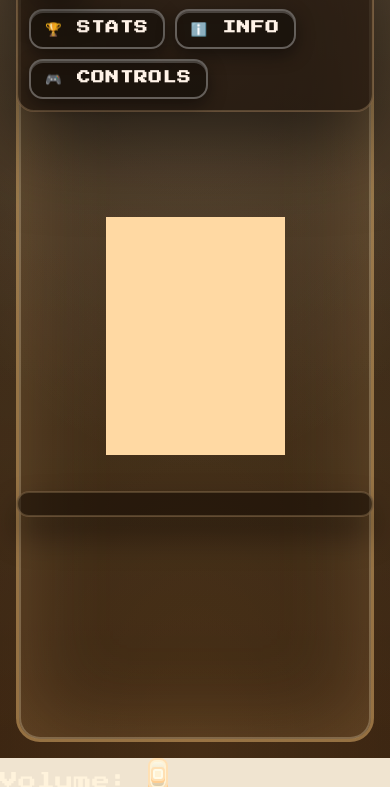
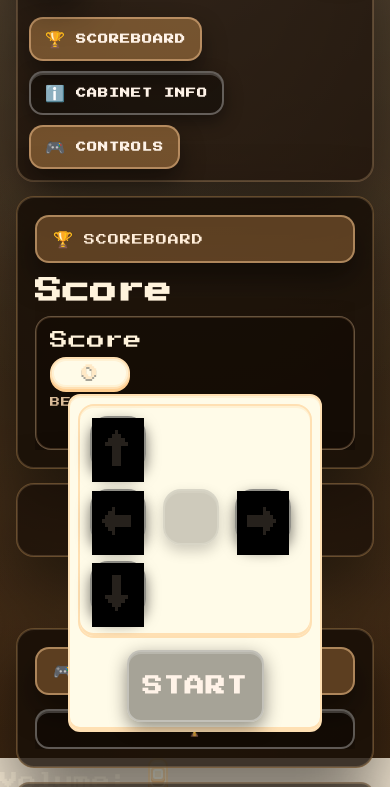
Before and after one commit to JustSadSock/SadSock-s-Minigames, a website built with Vite: page dodge-rain.html in a window 390 px wide. Shown: the part 86-873 px from the top of the page. Built offline with nearby package versions, Linux system fonts and the light colour scheme.

Commit message:
Refine arcade shell panels and responsive layout

```diff
--- a/i18n/en.json
+++ b/i18n/en.json
@@ -75,6 +75,9 @@
   "shell.toggleStats": "🏆 Stats",
   "shell.toggleInfo": "ℹ️ Info",
   "shell.toggleControls": "🎮 Controls",
+  "shell.panelStats": "Scoreboard",
+  "shell.panelInfo": "Cabinet Info",
+  "shell.panelControls": "Controls",
   "deleteBtn": "\u2190 Delete",
   "nextBtn": "\u25B6 Next",
   "executeBtn": "\u25B6 Execute",
--- a/i18n/ru.json
+++ b/i18n/ru.json
@@ -75,6 +75,9 @@
   "shell.toggleStats": "🏆 Статистика",
   "shell.toggleInfo": "ℹ️ Справка",
   "shell.toggleControls": "🎮 Управление",
+  "shell.panelStats": "Табло",
+  "shell.panelInfo": "О игре",
+  "shell.panelControls": "Управление",
   "deleteBtn": "\u2190 Удалить",
   "nextBtn": "\u25B6 Далее",
   "executeBtn": "\u25B6 Выполнить",
--- a/i18n/uk.json
+++ b/i18n/uk.json
@@ -75,6 +75,9 @@
   "shell.toggleStats": "🏆 Статистика",
   "shell.toggleInfo": "ℹ️ Довідка",
   "shell.toggleControls": "🎮 Керування",
+  "shell.panelStats": "Табло",
+  "shell.panelInfo": "Про гру",
+  "shell.panelControls": "Керування",
   "deleteBtn": "\u2190 Видалити",
   "nextBtn": "\u25B6 Далі",
   "executeBtn": "\u25B6 Виконати",
--- a/src/core/ui/game-shell.js
+++ b/src/core/ui/game-shell.js
@@ -178,165 +178,100 @@ function initShell(container, options = {}) {
   const resizer = createResizeController(viewport, canvas, aspectRatio);
 
   const actions = ensureActionsContainer(headerSlot);
-  const drawers = new Map();
-  const toggles = new Map();
-
-  const backdrop = document.createElement('div');
-  backdrop.className = 'game-shell__drawer-backdrop';
-  root.appendChild(backdrop);
-
-  let activeDrawer = null;
+  const panels = new Map();
+  const cleanups = [];
 
   function updateDockVisibility() {
+    const leftPanels = toArray(leftDock?.querySelectorAll('.shell-panel'));
+    const rightPanels = toArray(rightDock?.querySelectorAll('.shell-panel'));
     const hasLeftPinned = leftPinned && leftPinned.childElementCount > 0;
     const hasRightPinned = rightPinned && rightPinned.childElementCount > 0;
-    let leftOpen = false;
-    let rightOpen = false;
-    drawers.forEach(drawer => {
-      if (!drawer.classList.contains('is-open')) return;
-      const side = drawer.dataset.shellDrawerSide || 'right';
-      if (side === 'left') leftOpen = true;
-      if (side === 'right') rightOpen = true;
-    });
 
-    if (hasLeftPinned || leftOpen) {
+    if (leftPanels.length || hasLeftPinned) {
       root.dataset.leftVisible = 'true';
+      const hasOpen = leftPanels.some(panel => panel.classList.contains('is-open'));
+      root.dataset.leftState = hasOpen || hasLeftPinned ? 'open' : 'collapsed';
     } else {
       delete root.dataset.leftVisible;
+      delete root.dataset.leftState;
     }
 
-    if (hasRightPinned || rightOpen) {
+    if (rightPanels.length || hasRightPinned) {
       root.dataset.rightVisible = 'true';
+      const hasOpen = rightPanels.some(panel => panel.classList.contains('is-open'));
+      root.dataset.rightState = hasOpen || hasRightPinned ? 'open' : 'collapsed';
     } else {
       delete root.dataset.rightVisible;
+      delete root.dataset.rightState;
     }
   }
 
-  function syncDrawerState() {
-    const hasActive = Boolean(activeDrawer && drawers.has(activeDrawer));
-    let activeSide = '';
-    drawers.forEach((drawer, key) => {
-      const open = hasActive && key === activeDrawer;
-      drawer.classList.toggle('is-open', open);
-      if (open) {
-        drawer.removeAttribute('aria-hidden');
-        drawer.focus({ preventScroll: true });
-        activeSide = drawer.dataset.shellDrawerSide || '';
-      } else {
-        drawer.setAttribute('aria-hidden', 'true');
+  function attachPanel(slot, preset) {
+    if (!slot || !preset) return;
+    const meta = { ...preset };
+    meta.slot = meta.slot || slot.dataset.shellSlot;
+    let panelEntry = null;
+    const decorated = decoratePanel(slot, meta, isOpen => {
+      updateDockVisibility();
+      resizer.refresh();
+      if (panelEntry?.quickToggle) {
+        panelEntry.quickToggle.classList.toggle('is-active', isOpen);
+        panelEntry.quickToggle.setAttribute('aria-expanded', String(isOpen));
       }
     });
-    toggles.forEach((btn, key) => {
-      const open = hasActive && key === activeDrawer;
-      btn.classList.toggle('is-active', open);
-      btn.setAttribute('aria-expanded', String(open));
+    if (!decorated) return;
+    panelEntry = decorated;
+    const dock = meta.side === 'left' ? leftPinned : rightPinned;
+    if (dock) {
+      dock.appendChild(decorated.slot);
+    }
+    panels.set(meta.name, decorated);
+    cleanups.push(() => {
+      decorated.toggle.removeEventListener('click', decorated.toggleHandler);
     });
-    root.classList.toggle('drawer-open', hasActive);
-    if (hasActive) {
-      root.dataset.drawer = activeDrawer;
-      if (activeSide) {
-        root.dataset.drawerSide = activeSide;
-      } else {
-        delete root.dataset.drawerSide;
-      }
-      backdrop.classList.add('is-active');
-      document.body.classList.add('shell-drawer-open');
-    } else {
-      delete root.dataset.drawer;
-      delete root.dataset.drawerSide;
-      backdrop.classList.remove('is-active');
-      document.body.classList.remove('shell-drawer-open');
-    }
-
-    updateDockVisibility();
   }
 
-  function closeDrawer() {
-    if (!activeDrawer) return;
-    activeDrawer = null;
-    syncDrawerState();
+  attachPanel(hudSlot, PANEL_PRESETS.hud);
+  attachPanel(sidebarSlot, PANEL_PRESETS.sidebar);
+  attachPanel(controlsSlot, PANEL_PRESETS.controls);
+
+  function setPanelState(name, open) {
+    const entry = panels.get(name);
+    if (!entry) return;
+    entry.setOpen(Boolean(open));
   }
 
-  function openDrawer(name) {
-    if (!drawers.has(name)) return;
-    if (activeDrawer === name) return;
-    activeDrawer = name;
-    syncDrawerState();
+  function togglePanel(name) {
+    const entry = panels.get(name);
+    if (!entry) return;
+    const isOpen = entry.slot.classList.contains('is-open');
+    setPanelState(name, !isOpen);
   }
 
-  function toggleDrawer(name) {
-    if (activeDrawer === name) {
-      closeDrawer();
-    } else {
-      openDrawer(name);
-    }
+  if (actions) {
+    panels.forEach((panel, name) => {
+      const { meta } = panel;
+      const quickToggle = createPanelToggle(meta);
+      quickToggle.classList.add('shell-panel__toggle--small', 'pill');
+      const quickToggleHandler = () => togglePanel(name);
+      quickToggle.addEventListener('click', quickToggleHandler);
+      const isOpen = panel.slot.classList.contains('is-open');
+      quickToggle.setAttribute('aria-expanded', isOpen ? 'true' : 'false');
+      quickToggle.classList.toggle('is-active', isOpen);
+      actions.appendChild(quickToggle);
+      panel.quickToggle = quickToggle;
+      panel.quickToggleHandler = quickToggleHandler;
+      cleanups.push(() => quickToggle.removeEventListener('click', quickToggleHandler));
+    });
   }
 
-  const onBackdropClick = () => closeDrawer();
-  backdrop.addEventListener('click', onBackdropClick);
-
-  const keyListener = event => {
-    if (event.key === 'Escape') {
-      closeDrawer();
-    }
-  };
-  window.addEventListener('keydown', keyListener);
-
-  const slotMap = new Map([
-    ['hud', hudSlot],
-    ['sidebar', sidebarSlot],
-    ['controls', controlsSlot]
-  ]);
-
-  const dockMap = new Map([
-    ['left', leftDock],
-    ['right', rightDock]
-  ]);
-
-  DRAWER_PRESETS.forEach(preset => {
-    const slot = slotMap.get(preset.slot);
-    if (!slot) return;
-    assignDrawerMeta(slot, preset.name, preset.side);
-    prependCloseButton(slot, preset.name);
-    const dock = dockMap.get(preset.side || 'right');
-    if (dock) {
-      dock.appendChild(slot);
-    } else {
-      root.appendChild(slot);
-    }
-    drawers.set(preset.name, slot);
-
-    if (actions) {
-      const button = document.createElement('button');
-      button.type = 'button';
-      button.className = 'pill shell-toggle';
-      button.dataset.shellToggle = preset.name;
-      button.setAttribute('aria-haspopup', 'dialog');
-      button.setAttribute('aria-controls', slot.id);
-      button.textContent = `${preset.icon} ${preset.fallback}`;
-      if (preset.label) {
-        button.setAttribute('data-i18n', preset.label);
-      }
-      button.addEventListener('click', () => toggleDrawer(preset.name));
-      actions.appendChild(button);
-      toggles.set(preset.name, button);
-    }
-
-    slot.addEventListener('click', event => {
-      const target = event.target;
-      if (target instanceof HTMLElement && target.hasAttribute('data-shell-close')) {
-        closeDrawer();
-      }
-    });
-  });
+  updateDockVisibility();
 
   if (footerSlot) {
     rightPinned.appendChild(footerSlot);
   }
 
   updateDockVisibility();
-
-  syncDrawerState();
 
   if (footerSlot) footerSlot.classList.add('game-shell__footer');
 
@@ -353,14 +288,29 @@ function initShell(container, options = {}) {
       resizer.refresh();
     },
     destroy() {
-      closeDrawer();
-      window.removeEventListener('keydown', keyListener);
-      backdrop.removeEventListener('click', onBackdropClick);
+      cleanups.forEach(fn => {
+        try {
+          fn();
+        } catch (err) {
+          // ignore cleanup errors
+        }
+      });
+      panels.forEach(panel => {
+        if (panel.quickToggle && panel.quickToggle.parentElement) {
+          panel.quickToggle.parentElement.removeChild(panel.quickToggle);
+        }
+      });
+      panels.clear();
       resizer.disconnect();
       root.dataset.shellReady = 'false';
     },
-    openDrawer,
-    closeDrawer
+    openPanel(name) {
+      setPanelState(name, true);
+    },
+    closePanel(name) {
+      setPanelState(name, false);
+    },
+    togglePanel
   };
 }
 
@@ -397,32 +347,32 @@ function markDataCanvas(canvas) {
 
 const OVERLAY_SELECTORS = ['#toast', '.toast', '[data-overlay]', '.start-screen', '#startScreen', '.modal', '.dialog', '.overlay', '.overlay-layer'];
 const CONTROL_SELECTORS = ['#startBtn', '.start-btn', '.start-button', '.control-bar', '.controls', '.actions'];
-const DRAWER_PRESETS = [
-  {
+const PANEL_PRESETS = {
+  hud: {
     name: 'stats',
-    slot: 'hud',
     icon: '🏆',
-    label: 'shell.toggleStats',
+    label: 'shell.panelStats',
     fallback: 'Stats',
-    side: 'left'
+    side: 'left',
+    defaultOpen: true
   },
-  {
+  sidebar: {
     name: 'info',
-    slot: 'sidebar',
     icon: 'ℹ️',
-    label: 'shell.toggleInfo',
+    label: 'shell.panelInfo',
     fallback: 'Info',
-    side: 'right'
+    side: 'left',
+    defaultOpen: false
   },
-  {
+  controls: {
     name: 'controls',
-    slot: 'controls',
     icon: '🎮',
-    label: 'shell.toggleControls',
+    label: 'shell.panelControls',
     fallback: 'Controls',
-    side: 'right'
+    side: 'right',
+    defaultOpen: true
   }
-];
+};
 
 function createElement(tag, className) {
   const el = document.createElement(tag);
@@ -441,35 +391,63 @@ function ensureActionsContainer(header) {
   return actions;
 }
 
-function assignDrawerMeta(slot, name, side) {
-  if (!slot) return null;
-  slot.classList.add('game-shell__drawer');
-  slot.classList.add('game-shell__drawer-content');
-  slot.classList.remove('game-shell__side', 'game-shell__controls', 'game-shell__hud');
-  slot.dataset.shellDrawer = name;
-  if (side) {
-    slot.dataset.shellDrawerSide = side;
-  } else {
-    delete slot.dataset.shellDrawerSide;
+function createPanelToggle(meta) {
+  const button = document.createElement('button');
+  button.type = 'button';
+  button.className = 'shell-panel__toggle';
+  const iconSpan = document.createElement('span');
+  iconSpan.className = 'shell-panel__icon';
+  iconSpan.textContent = meta.icon || '';
+  button.appendChild(iconSpan);
+  const labelSpan = document.createElement('span');
+  labelSpan.className = 'shell-panel__label';
+  labelSpan.textContent = meta.fallback || '';
+  if (meta.label) {
+    labelSpan.setAttribute('data-i18n', meta.label);
   }
-  slot.setAttribute('aria-hidden', 'true');
-  if (!slot.hasAttribute('tabindex')) {
-    slot.setAttribute('tabindex', '-1');
-  }
-  slot.id = slot.id || `shell-drawer-${name}`;
-  return slot;
+  button.appendChild(labelSpan);
+  return button;
 }
 
-function prependCloseButton(slot, name) {
-  if (!slot) return;
-  if (slot.querySelector('[data-shell-close]')) return;
-  const close = document.createElement('button');
-  close.type = 'button';
-  close.className = 'pill shell-close';
-  close.dataset.shellClose = name;
-  close.setAttribute('data-i18n', 'close');
-  close.textContent = 'Close';
-  slot.insertBefore(close, slot.firstChild);
+function decoratePanel(slot, meta, onToggle) {
+  if (!slot) return null;
+  slot.classList.remove('game-shell__drawer', 'game-shell__drawer-content');
+  slot.classList.add('shell-panel');
+  slot.classList.add(`shell-panel--${meta.side || 'left'}`);
+  slot.dataset.shellPanel = meta.name || meta.slot || '';
+
+  const currentChildren = Array.from(slot.childNodes);
+  const body = document.createElement('div');
+  body.className = 'shell-panel__body';
+  currentChildren.forEach(node => body.appendChild(node));
+
+  const toggle = createPanelToggle(meta);
+  slot.appendChild(body);
+  slot.insertBefore(toggle, body);
+
+  const defaultOpen = meta.defaultOpen !== false;
+
+  function setOpen(open) {
+    const willOpen = Boolean(open);
+    slot.classList.toggle('is-open', willOpen);
+    slot.classList.toggle('is-collapsed', !willOpen);
+    body.hidden = !willOpen;
+    toggle.setAttribute('aria-expanded', String(willOpen));
+    if (typeof onToggle === 'function') {
+      onToggle(willOpen, slot, meta);
+    }
+  }
+
+  setOpen(defaultOpen);
+
+  const toggleHandler = () => {
+    const willOpen = !slot.classList.contains('is-open');
+    setOpen(willOpen);
+  };
+
+  toggle.addEventListener('click', toggleHandler);
+
+  return { slot, toggle, body, meta, setOpen, toggleHandler };
 }
 
 function bootstrapFromStructure(structure) {
--- a/styles/shell.css
+++ b/styles/shell.css
@@ -4,18 +4,18 @@
 
 :root {
   --shell-font: 'Press Start 2P', var(--font-mono);
-  --shell-gap: clamp(12px, 2.4vw, 26px);
-  --shell-pad-x: clamp(14px, 5vw, 54px);
-  --shell-pad-y: clamp(12px, 3vh, 24px);
-  --shell-actions-gap: clamp(10px, 1.8vw, 18px);
+  --shell-gap: clamp(12px, 2.2vw, 24px);
+  --shell-pad-x: clamp(20px, 5vw, 54px);
+  --shell-pad-y: clamp(10px, 2vh, 18px);
+  --shell-actions-gap: clamp(10px, 1.6vw, 18px);
   --shell-text: #fff3dc;
   --shell-shadow: 0 30px 80px rgba(0, 0, 0, 0.55);
   --shell-border-soft: rgba(255, 205, 150, 0.28);
   --shell-border-strong: rgba(255, 181, 97, 0.48);
-  --shell-drawer-bg: rgba(23, 14, 7, 0.96);
-  --shell-drawer-border: rgba(255, 196, 120, 0.4);
-  --shell-drawer-shadow: 0 34px 90px rgba(0, 0, 0, 0.55);
-  --shell-drawer-width: clamp(260px, 24vw, 360px);
+  --shell-panel-bg: rgba(23, 14, 7, 0.82);
+  --shell-panel-border: rgba(255, 196, 120, 0.32);
+  --shell-panel-shadow: 0 32px 70px rgba(0, 0, 0, 0.55);
+  --shell-dock-collapsed: clamp(76px, 11vw, 120px);
 }
 
 body.game-surface {
@@ -45,28 +45,11 @@ body.game-surface::before {
   z-index: 0;
 }
 
-body.game-surface::after {
-  content: '';
-  position: fixed;
-  inset: clamp(12px, 4vw, 42px);
-  border-radius: clamp(24px, 4vw, 56px);
-  border: 3px solid rgba(255, 201, 125, 0.45);
-  box-shadow:
-    inset 0 0 0 2px rgba(255, 240, 200, 0.25),
-    inset 0 0 90px rgba(255, 195, 120, 0.22);
-  pointer-events: none;
-  z-index: 0;
-}
-
-body.shell-drawer-open {
-  overflow: hidden;
-}
-
 .game-shell {
   --drawer-left: 0px;
   --drawer-right: 0px;
-  --shell-dock-left: clamp(220px, 22vw, 320px);
-  --shell-dock-right: clamp(220px, 22vw, 320px);
+  --shell-dock-left: clamp(240px, 23vw, 340px);
+  --shell-dock-right: clamp(240px, 23vw, 340px);
   position: relative;
   z-index: 1;
   display: flex;
@@ -88,14 +71,12 @@ body.shell-drawer-open {
   --drawer-right: var(--shell-dock-right);
 }
 
-.game-shell.drawer-open[data-drawer-side='left'] {
-  --drawer-left: var(--shell-drawer-width);
-  --drawer-right: 0px;
+.game-shell[data-left-state='collapsed'] {
+  --drawer-left: var(--shell-dock-collapsed);
 }
 
-.game-shell.drawer-open[data-drawer-side='right'] {
-  --drawer-left: 0px;
-  --drawer-right: var(--shell-drawer-width);
+.game-shell[data-right-state='collapsed'] {
+  --drawer-right: var(--shell-dock-collapsed);
 }
 
 .game-shell { --accent: #ffb762; }
@@ -152,34 +133,132 @@ body.shell-drawer-open {
   flex-wrap: wrap;
   gap: var(--shell-actions-gap);
   justify-content: flex-start;
+  margin-top: clamp(8px, 1.8vw, 16px);
 }
 
-.shell-toggle {
+.shell-panel {
+  display: flex;
+  flex-direction: column;
+  gap: clamp(14px, 2.2vw, 22px);
+  padding: clamp(16px, 2.6vw, 24px);
+  background: var(--shell-panel-bg);
+  border: 1px solid var(--shell-panel-border);
+  border-radius: clamp(18px, 3vw, 28px);
+  box-shadow: inset 0 0 0 1px rgba(255, 210, 160, 0.18), var(--shell-panel-shadow);
+  width: 100%;
+  box-sizing: border-box;
+  transition: background 200ms ease, transform 200ms ease;
+}
+
+.shell-panel--left {
+  align-items: stretch;
+}
+
+.shell-panel--right {
+  align-items: stretch;
+}
+
+.shell-panel__toggle {
+  display: inline-flex;
+  align-items: center;
+  gap: clamp(10px, 1.8vw, 16px);
+  padding: clamp(12px, 2vw, 18px) clamp(16px, 2.6vw, 24px);
+  border-radius: clamp(14px, 2.4vw, 20px);
+  border: 2px solid rgba(255, 214, 180, 0.34);
+  background: rgba(0, 0, 0, 0.35);
+  color: #ffeeda;
+  text-transform: uppercase;
+  letter-spacing: 1px;
+  font-size: clamp(11px, 2vw, 13px);
+  cursor: pointer;
+  transition: background 160ms ease, transform 160ms ease, border-color 160ms ease;
+}
+
+.shell-panel__toggle:hover,
+.shell-panel__toggle:focus {
+  outline: none;
+  transform: translateY(-2px);
+  border-color: rgba(255, 225, 190, 0.55);
+  background: rgba(255, 181, 98, 0.28);
+}
+
+.shell-panel.is-open .shell-panel__toggle {
+  background: rgba(255, 181, 98, 0.28);
+  border-color: rgba(255, 205, 150, 0.5);
+  box-shadow: 0 16px 32px rgba(0, 0, 0, 0.45);
+}
+
+.shell-panel__icon {
+  font-size: clamp(16px, 3vw, 22px);
+}
+
+.shell-panel__label {
+  flex: 1;
+  text-align: left;
+}
+
+.shell-panel__body {
+  display: flex;
+  flex-direction: column;
+  gap: clamp(12px, 2vw, 20px);
+  overflow-y: auto;
+}
+
+.shell-panel.is-collapsed {
+  gap: clamp(10px, 1.8vw, 16px);
+  padding-block: clamp(12px, 2vw, 16px);
+  align-items: center;
+  background: rgba(23, 13, 6, 0.7);
+}
+
+.shell-panel.is-collapsed .shell-panel__label {
+  display: none;
+}
+
+.shell-panel.is-collapsed .shell-panel__body {
+  display: none;
+}
+
+.shell-panel__toggle--small {
   display: inline-flex;
   align-items: center;
   gap: 10px;
-  padding: 12px 18px;
+  padding: 10px 16px;
   border-radius: 16px;
-  border: 2px solid rgba(255, 224, 190, 0.32);
-  background: rgba(0, 0, 0, 0.32);
+  background: rgba(0, 0, 0, 0.4);
+  border: 2px solid rgba(255, 214, 180, 0.28);
   color: #ffeeda;
   text-transform: uppercase;
   letter-spacing: 1px;
+  font-size: clamp(10px, 1.8vw, 12px);
   cursor: pointer;
-  transition: transform 140ms ease, box-shadow 140ms ease, background 140ms ease;
+  transition: background 160ms ease, transform 160ms ease;
 }
 
-.shell-toggle:hover,
-.shell-toggle:focus {
-  outline: none;
-  transform: translateY(-2px);
-  box-shadow: 0 12px 22px rgba(0, 0, 0, 0.45);
+.shell-panel__toggle--small.is-active {
+  background: rgba(255, 181, 98, 0.35);
+  border-color: rgba(255, 205, 150, 0.48);
+  box-shadow: 0 12px 24px rgba(0, 0, 0, 0.45);
 }
 
-.shell-toggle.is-active {
-  background: rgba(255, 181, 98, 0.35);
-  border-color: rgba(255, 205, 140, 0.55);
-  box-shadow: 0 12px 28px rgba(0, 0, 0, 0.5);
+.panel-card {
+  background: rgba(18, 10, 5, 0.7);
+  border-radius: clamp(16px, 2.6vw, 24px);
+  border: 1px solid rgba(255, 214, 168, 0.35);
+  padding: clamp(14px, 2.8vw, 22px);
+  box-shadow: inset 0 0 0 1px rgba(255, 190, 120, 0.18), 0 18px 32px rgba(0, 0, 0, 0.42);
+  display: grid;
+  gap: clamp(10px, 2vw, 16px);
+}
+
+.panel-card strong {
+  color: #ffe7c1;
+}
+
+.status-line {
+  color: rgba(255, 233, 198, 0.82);
+  font-size: clamp(11px, 1.8vw, 13px);
+  letter-spacing: 0.5px;
 }
 
 .game-shell__body {
@@ -218,12 +297,13 @@ body.shell-drawer-open {
   align-items: stretch;
   justify-content: flex-start;
   gap: clamp(16px, 2.6vw, 28px);
-  overflow: hidden;
+  overflow-x: hidden;
+  overflow-y: auto;
   height: 100%;
   width: 0;
   opacity: 0;
   pointer-events: none;
-  transition: width 200ms ease, opacity 200ms ease;
+  transition: width 220ms ease, opacity 180ms ease;
 }
 
 .game-shell__dock--left {
@@ -236,20 +316,23 @@ body.shell-drawer-open {
   align-items: flex-start;
 }
 
-.game-shell[data-left-visible='true'] .game-shell__dock--left,
-.game-shell[data-right-visible='true'] .game-shell__dock--right {
+.game-shell[data-left-visible='true'] .game-shell__dock--left {
+  width: var(--drawer-left);
+  padding-inline: clamp(12px, 2vw, 20px);
   opacity: 1;
   pointer-events: auto;
 }
 
-.game-shell[data-left-visible='true'] .game-shell__dock--left {
-  width: var(--drawer-left);
-  padding-inline: clamp(10px, 2vw, 18px);
+.game-shell[data-right-visible='true'] .game-shell__dock--right {
+  width: var(--drawer-right);
+  padding-inline: clamp(12px, 2vw, 20px);
+  opacity: 1;
+  pointer-events: auto;
 }
 
-.game-shell[data-right-visible='true'] .game-shell__dock--right {
-  width: var(--drawer-right);
-  padding-inline: clamp(10px, 2vw, 18px);
+.game-shell[data-left-state='collapsed'] .game-shell__dock--left,
+.game-shell[data-right-state='collapsed'] .game-shell__dock--right {
+  padding-inline: clamp(8px, 1.6vw, 12px);
 }
 
 .game-shell__dock:empty {
@@ -287,96 +370,6 @@ body.shell-drawer-open {
   letter-spacing: 1px;
   width: 100%;
   box-sizing: border-box;
-}
-
-.game-shell__drawer-backdrop {
-  display: none;
-}
-
-.game-shell__drawer {
-  width: 100%;
-  max-width: var(--shell-drawer-width);
-  margin: 0;
-  display: flex;
-  flex-direction: column;
-  gap: clamp(16px, 2.6vw, 24px);
-  padding: clamp(20px, 3vw, 32px);
-  background: var(--shell-drawer-bg);
-  border: 2px solid var(--shell-drawer-border);
-  border-radius: clamp(22px, 3vw, 36px);
-  box-shadow: var(--shell-drawer-shadow);
-  color: #ffeeda;
-  opacity: 0;
-  pointer-events: none;
-  transform: translateX(var(--drawer-shift, 0));
-  transition: opacity 200ms ease, transform 220ms ease;
-  max-height: calc(100% - clamp(48px, 12vh, 160px));
-  overflow-y: auto;
-}
-
-.game-shell__drawer[data-shell-drawer-side='left'] {
-  align-self: stretch;
-  margin-left: auto;
-  --drawer-shift: -28px;
-}
-
-.game-shell__drawer[data-shell-drawer-side='right'] {
-  align-self: stretch;
-  margin-right: auto;
-  --drawer-shift: 28px;
-}
-
-.game-shell__drawer.is-open {
-  opacity: 1;
-  pointer-events: auto;
-  transform: translateX(0);
-}
-
-.game-shell__drawer h2,
-.game-shell__drawer h3,
-.game-shell__drawer strong.panel-title {
-  font-size: clamp(12px, 2.2vw, 16px);
-  text-transform: uppercase;
-  letter-spacing: 1px;
-  color: #fff2d6;
-  margin: 0;
-}
-
-.game-shell__drawer .panel-card {
-  background: rgba(18, 10, 5, 0.65);
-  border-radius: 20px;
-  border: 1px solid rgba(255, 214, 168, 0.3);
-  padding: clamp(14px, 2.8vw, 22px);
-  box-shadow: inset 0 0 0 1px rgba(255, 190, 120, 0.15), 0 18px 32px rgba(0, 0, 0, 0.4);
-  display: grid;
-  gap: clamp(10px, 2vw, 16px);
-}
-
-.game-shell__drawer .panel-card strong {
-  color: #ffe7c1;
-}
-
-.game-shell__drawer .status-line {
-  color: rgba(255, 233, 198, 0.8);
-}
-
-.shell-close {
-  align-self: flex-end;
-  padding: 10px 18px;
-  border-radius: 14px;
-  border: 2px solid rgba(255, 214, 190, 0.3);
-  background: rgba(0, 0, 0, 0.35);
-  color: #ffeeda;
-  text-transform: uppercase;
-  letter-spacing: 1px;
-  cursor: pointer;
-}
-
-.shell-close:hover,
-.shell-close:focus {
-  outline: none;
-  border-color: rgba(255, 214, 190, 0.55);
-  box-shadow: 0 10px 22px rgba(0, 0, 0, 0.45);
 }
 
 @media (max-width: 900px) {
@@ -420,52 +413,30 @@ body.shell-drawer-open {
     align-items: stretch;
   }
 
-  .game-shell__drawer-backdrop {
-    display: block;
-    position: fixed;
-    inset: 0;
-    pointer-events: none;
-    background: rgba(10, 6, 3, 0.55);
-    opacity: 0;
-    transition: opacity 200ms ease;
-    z-index: 30;
+  .game-shell__viewport {
+    padding: clamp(12px, 5vw, 32px);
+    min-height: 0;
   }
 
-  .game-shell__drawer-backdrop.is-active {
-    opacity: 1;
-    pointer-events: auto;
+  .game-shell__dock {
+    width: 100% !important;
+    opacity: 1 !important;
+    pointer-events: auto !important;
+    padding-inline: 0 !important;
+    gap: clamp(14px, 3vw, 24px);
   }
 
-  .game-shell__drawer {
-    position: fixed;
-    left: 50%;
-    right: auto;
-    top: auto;
-    bottom: clamp(86px, 18vh, 140px);
-    width: min(520px, 94vw);
-    max-width: none;
-    transform: translate(-50%, 130%);
-    max-height: calc(78vh);
-    border-radius: clamp(20px, 5vw, 34px);
+  .game-shell__dock--left,
+  .game-shell__dock--right {
+    align-items: stretch;
   }
 
-  .game-shell__drawer[data-shell-drawer-side='left'],
-  .game-shell__drawer[data-shell-drawer-side='right'] {
-    margin: 0;
-    --drawer-shift: 0;
+  .shell-panel {
+    padding: clamp(18px, 4vw, 28px);
   }
 
-  .game-shell__drawer[data-shell-drawer='controls'] {
-    bottom: clamp(28px, 12vh, 90px);
-  }
-
-  .game-shell__drawer.is-open {
-    transform: translate(-50%, 0);
-  }
-
-  .game-shell__viewport {
-    padding: clamp(12px, 5vw, 36px);
-    min-height: 0;
+  .shell-panel__body {
+    max-height: none;
   }
 }
 
```
